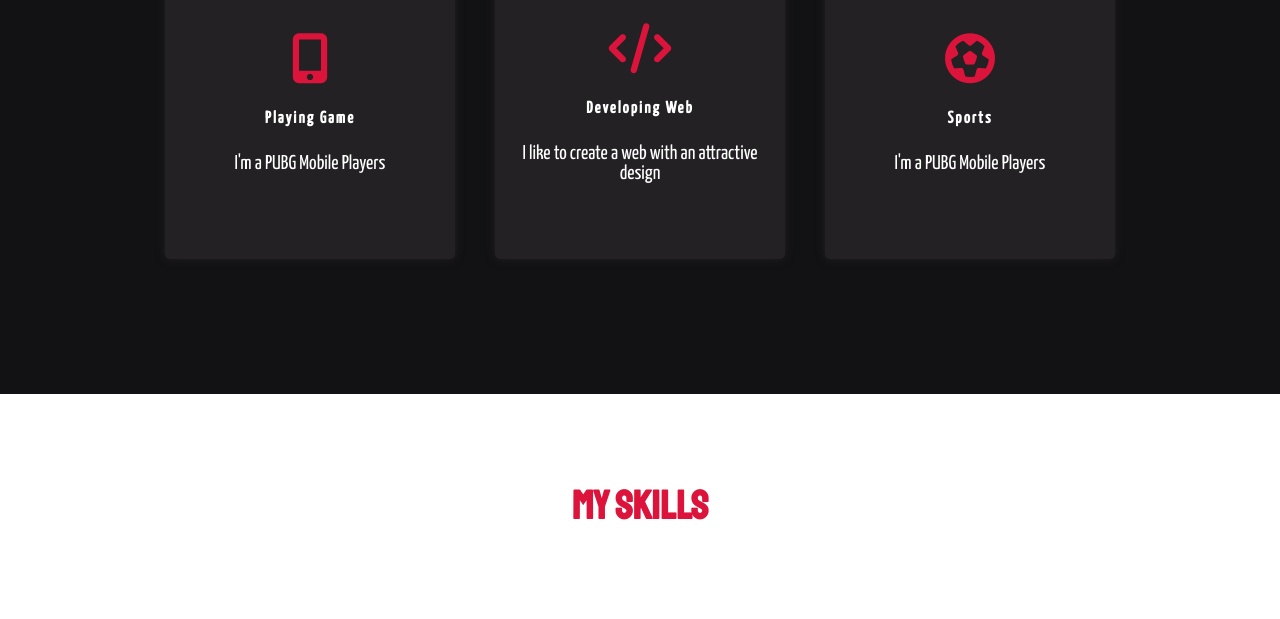
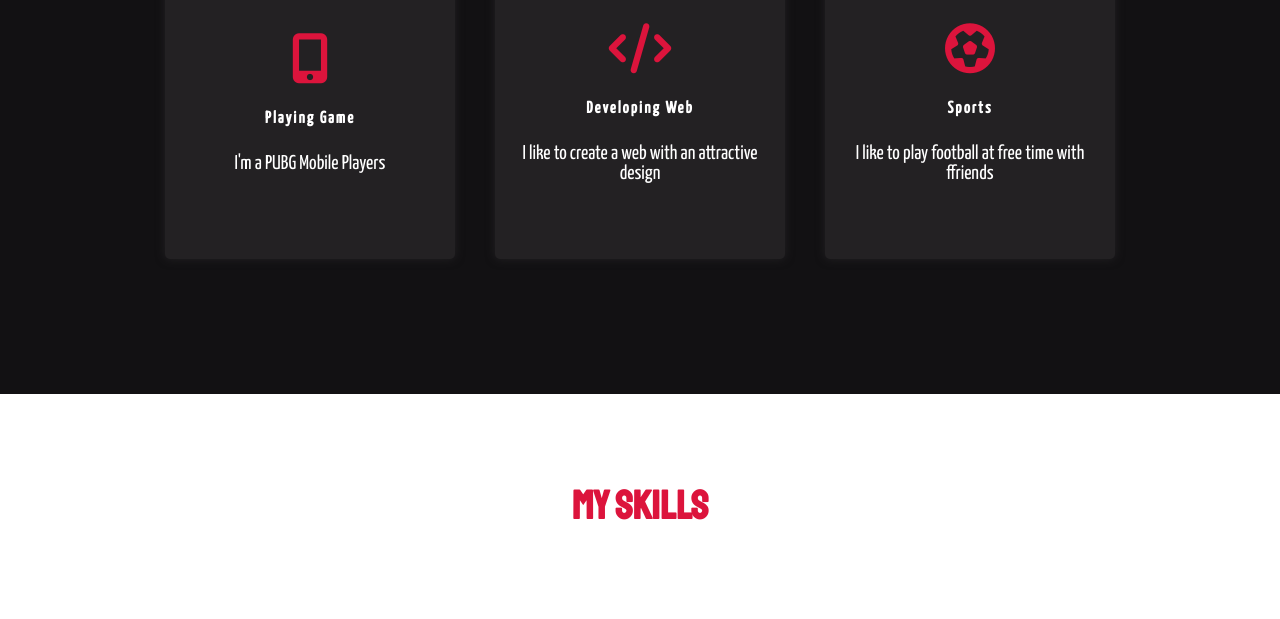
Before and after one commit to albaihaqiMF/albaihaqimf.github.io, a plain HTML site: page index.html in a window 1280 px wide. Shown: the part 1906-2525 px from the top of the page. Drawn offline with nearby package versions, Linux system fonts and the light colour scheme.

Commit message:
Update index.html

```diff
--- a/index.html
+++ b/index.html
@@ -83,7 +83,7 @@
                     <i class="hobbyIcon fas fa-futbol"></i>
                     <div class="hobbyDesc">
                         <h5>Sports</h5>
-                        <p>I'm a PUBG Mobile Players</p>
+                        <p>I like to play football at free time with ffriends</p>
                     </div>
                 </div>
             </div>
```
